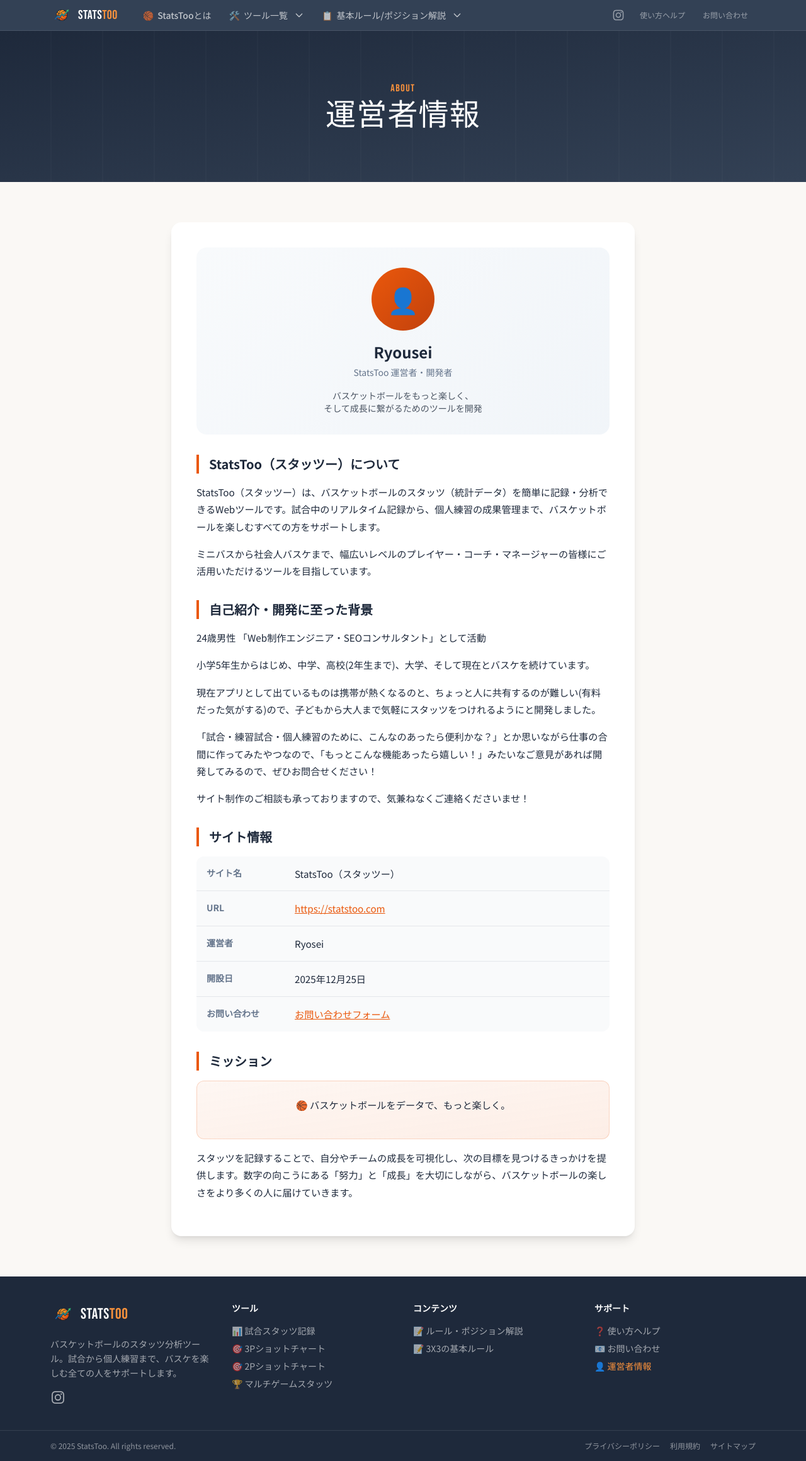
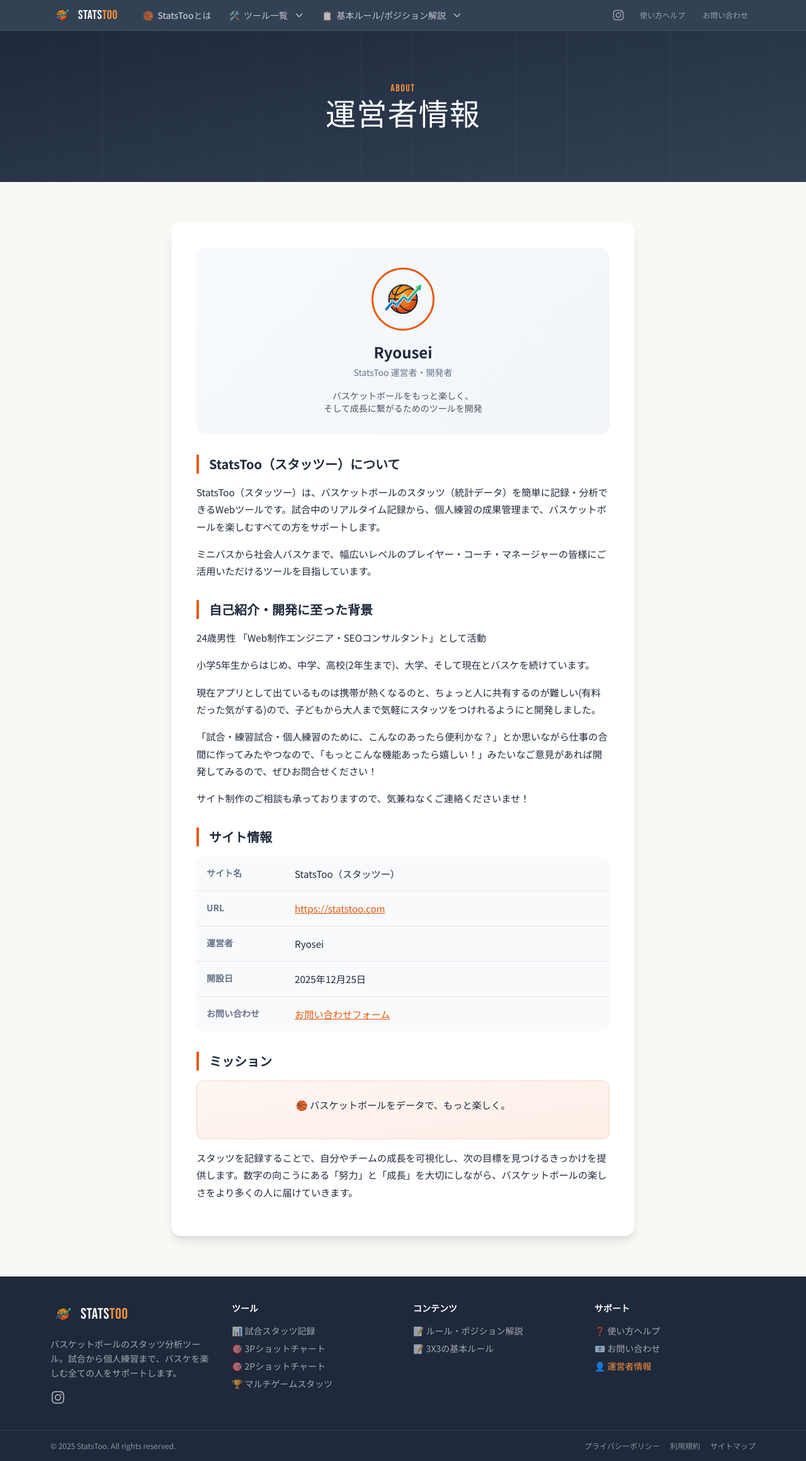
Before and after one commit to BSK-Ryo/statstoo, a Jekyll site: the page built from about/index.html, in a window 1280 px wide. Shown: the whole page at 63% size. Built offline with Jekyll 4.4.1, drawn with Linux system fonts in a browser that asks for light colours; nearby versions of some CDN libraries.

Commit message:
プロファイルカード編集

```diff
--- a/about/index.html
+++ b/about/index.html
@@ -29,13 +29,10 @@ extra_css: |
     .profile-avatar {
         width: 100px;
         height: 100px;
-        background: linear-gradient(135deg, #EA580C 0%, #C2410C 100%);
         border-radius: 50%;
-        display: flex;
-        align-items: center;
-        justify-content: center;
         margin: 0 auto 1rem;
-        font-size: 2.5rem;
+        object-fit: cover;
+        border: 3px solid #EA580C;
     }
     .profile-name { font-size: 1.5rem; font-weight: 700; color: #1e293b; margin-bottom: 0.25rem; }
     .profile-role { font-size: 0.875rem; color: #64748b; margin-bottom: 1rem; }
@@ -74,7 +71,7 @@ extra_css: |
 
         <!-- Profile Card -->
         <div class="profile-card">
-            <div class="profile-avatar">👤</div>
+            <img class="profile-avatar" src="https://www.statstoo.com/image/favicon.png" alt="Ryousei">
             <h2 class="profile-name"> Ryousei </h2>
             <p class="profile-role">StatsToo 運営者・開発者</p>
             <p class="text-sm text-gray-600 max-w-md mx-auto">
```
